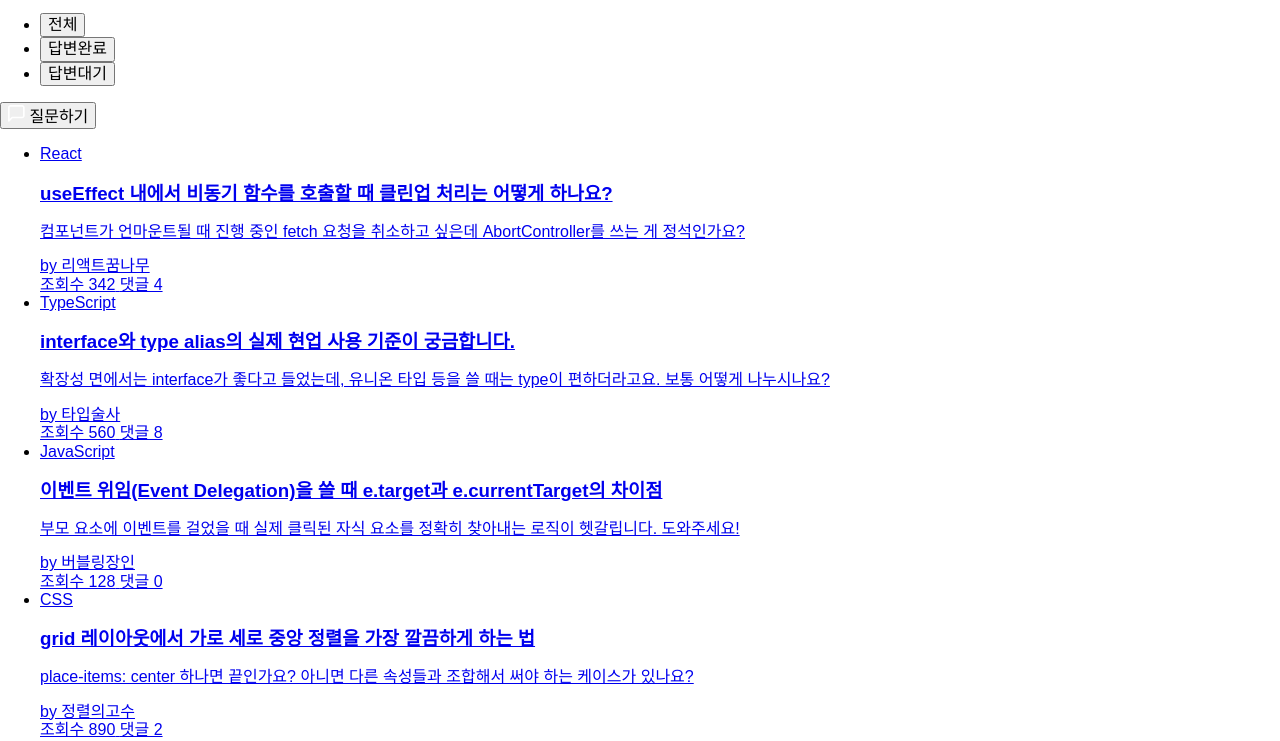
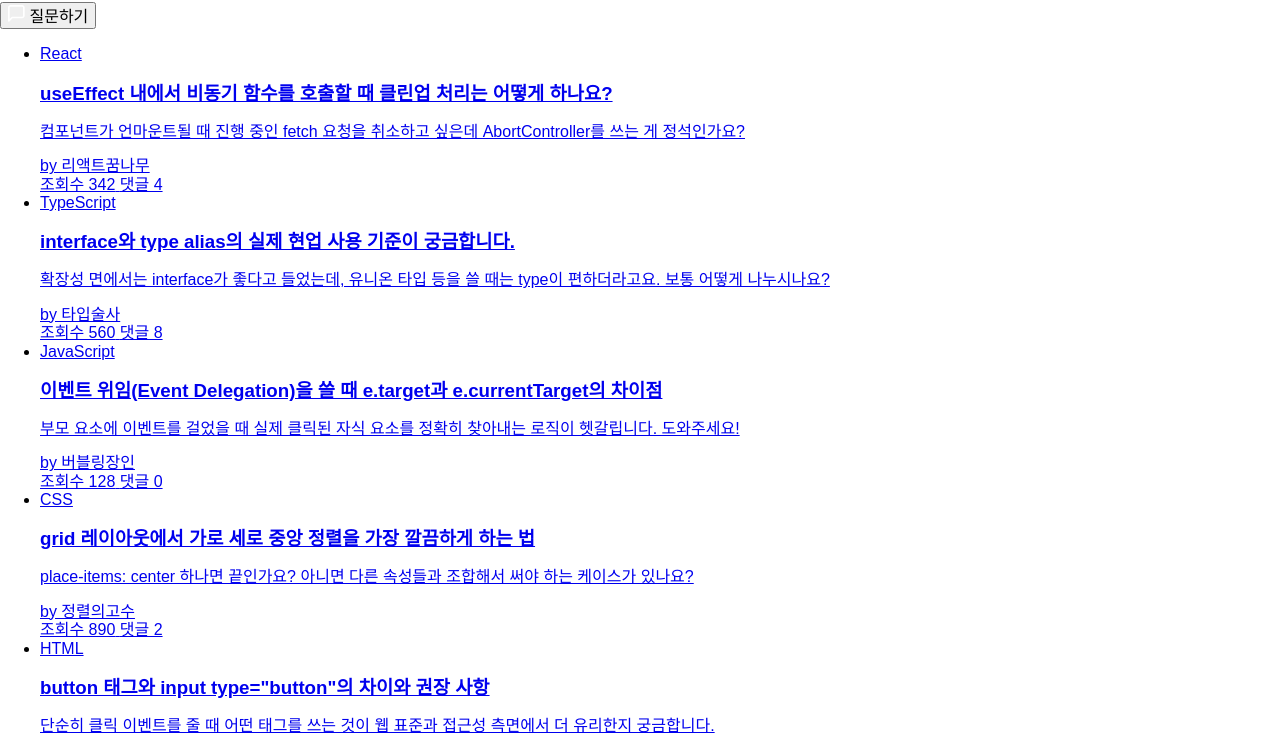
Before and after one commit to FRONTENDBOOTCAMP-16th/vanilla-project-team2, a website built with Vite: page src/pages/qna/index.html in a window 1280 px wide. Shown: the part 469-1210 px from the top of the page. Built offline with nearby package versions, Linux system fonts and the light colour scheme.

Commit message:
feat: base.css 블록스타트 패딩 제거

```diff
--- a/src/styles/_base.css
+++ b/src/styles/_base.css
@@ -3,7 +3,6 @@ body {
   /* justify-content: center; */
   align-items: start;
   min-height: 100vh;
-  padding-block-start: 100px;
   background-color: --white;
   font-family: 'Noto Sans KR', sans-serif;
 }
```
